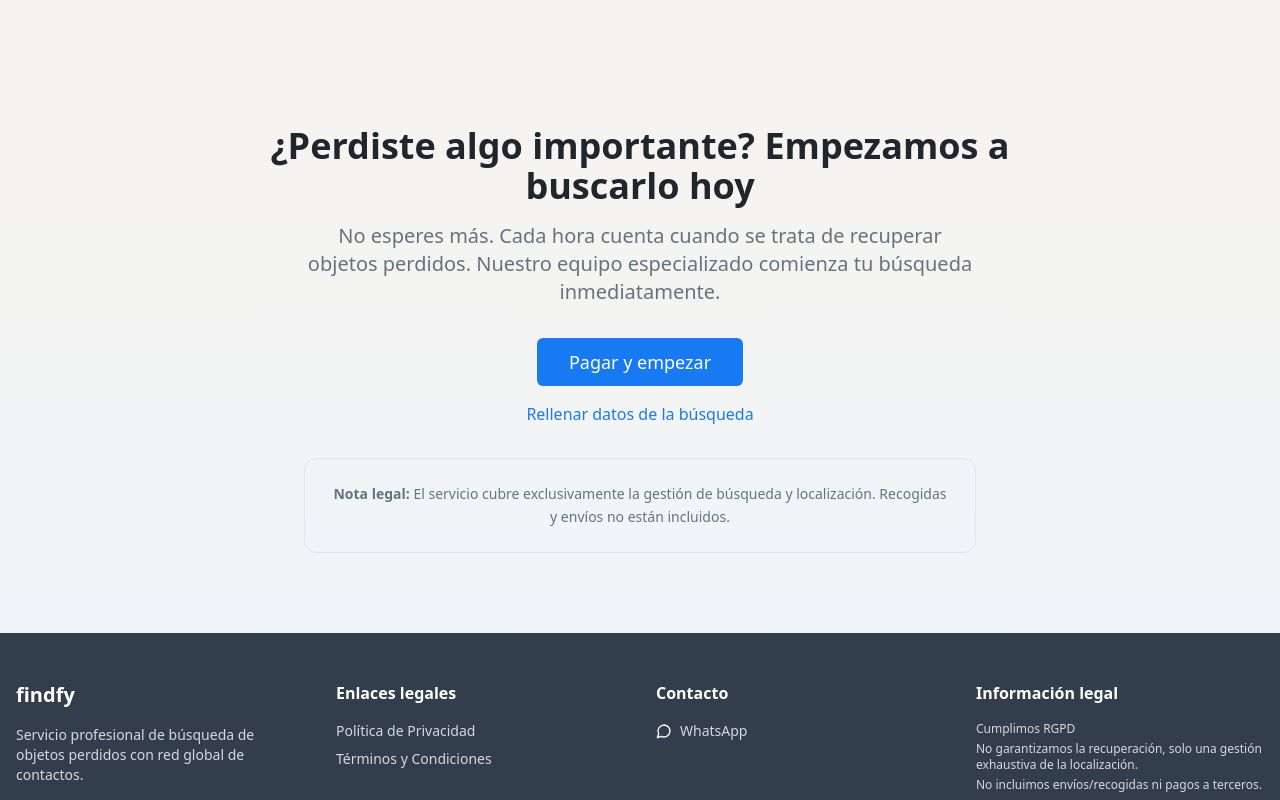
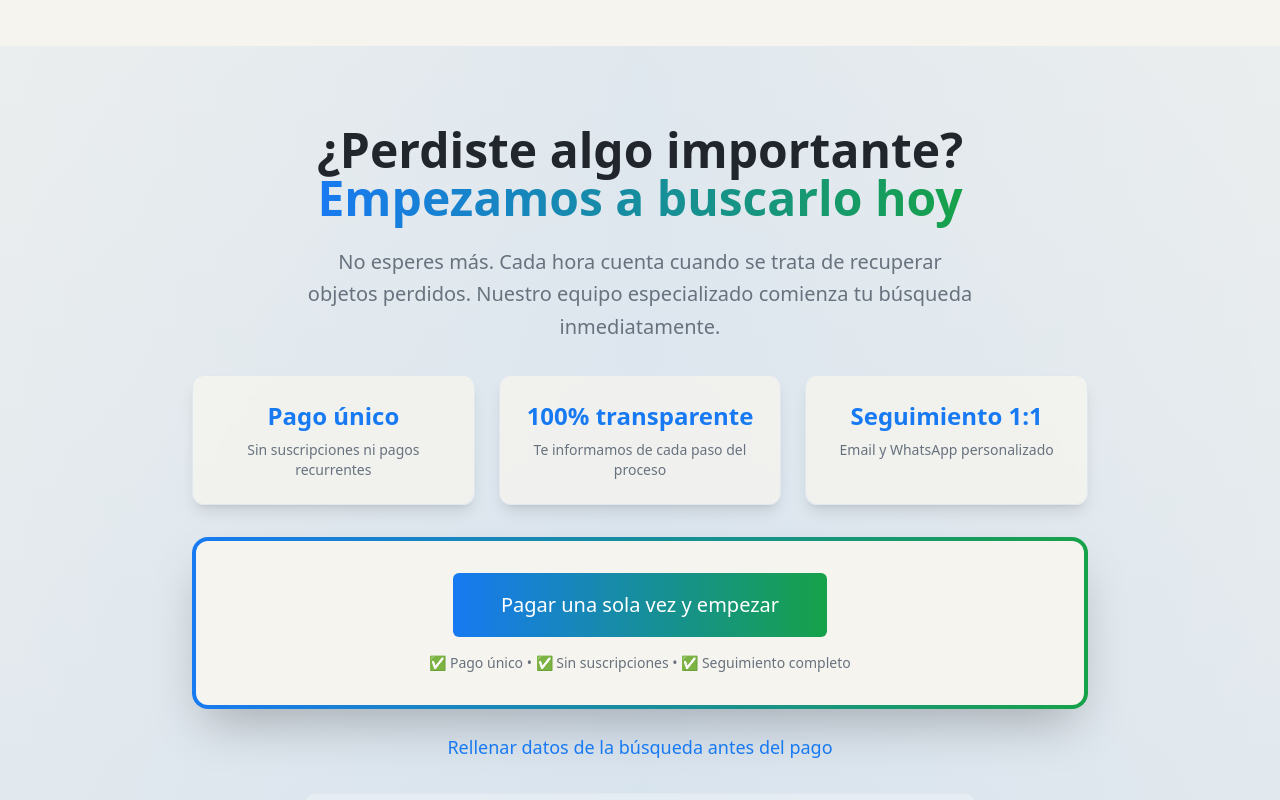
Before and after one commit to danielmataro/localiza-tu-tesoro, a React (Vite) app: page / in a window 1280 px wide. Shown: the part 5600-6400 px from the top of the page. Built offline with nearby package versions, Linux system fonts and the light colour scheme.

Commit message:
Refine CTA section
Update CTA section to highlight one-time payment, no subscriptions, and transparent process updates.

```diff
--- a/src/components/CTA.tsx
+++ b/src/components/CTA.tsx
@@ -2,32 +2,60 @@ import { Button } from "@/components/ui/button";
 
 const CTA = () => {
   return (
-    <section className="py-20 bg-gradient-to-b from-background to-secondary">
-      <div className="container mx-auto px-4">
+    <section className="py-20 bg-gradient-to-b from-primary/5 to-primary/10 relative overflow-hidden">
+      <div className="absolute inset-0 bg-gradient-to-r from-transparent via-primary/5 to-transparent"></div>
+      <div className="container mx-auto px-4 relative">
         <div className="max-w-4xl mx-auto text-center space-y-8">
-          <div className="space-y-4">
-            <h2 className="text-3xl md:text-4xl font-bold">
-              ¿Perdiste algo importante? Empezamos a buscarlo hoy
+          <div className="space-y-6">
+            <h2 className="text-3xl md:text-4xl lg:text-5xl font-bold leading-tight">
+              ¿Perdiste algo importante?{" "}
+              <span className="bg-gradient-to-r from-primary to-accent bg-clip-text text-transparent">
+                Empezamos a buscarlo hoy
+              </span>
             </h2>
-            <p className="text-xl text-muted-foreground max-w-2xl mx-auto">
+            <p className="text-xl text-muted-foreground max-w-2xl mx-auto leading-relaxed">
               No esperes más. Cada hora cuenta cuando se trata de recuperar objetos perdidos. Nuestro equipo especializado comienza tu búsqueda inmediatamente.
             </p>
           </div>
 
-          <div className="space-y-4">
-            <Button
-              size="lg"
-              className="text-lg px-8 py-6 shadow-strong hover:shadow-xl transition-all duration-300"
-              onClick={() => window.open('https://buy.stripe.com/eVqbJ20EW7wm3Sya6s18c00', '_blank')}
-            >
-              Pagar y empezar
-            </Button>
+          {/* Destacar características principales */}
+          <div className="grid md:grid-cols-3 gap-6 my-8">
+            <div className="bg-background/80 backdrop-blur-sm p-6 rounded-xl border shadow-lg">
+              <div className="text-2xl font-bold text-primary mb-2">Pago único</div>
+              <p className="text-sm text-muted-foreground">Sin suscripciones ni pagos recurrentes</p>
+            </div>
+            <div className="bg-background/80 backdrop-blur-sm p-6 rounded-xl border shadow-lg">
+              <div className="text-2xl font-bold text-primary mb-2">100% transparente</div>
+              <p className="text-sm text-muted-foreground">Te informamos de cada paso del proceso</p>
+            </div>
+            <div className="bg-background/80 backdrop-blur-sm p-6 rounded-xl border shadow-lg">
+              <div className="text-2xl font-bold text-primary mb-2">Seguimiento 1:1</div>
+              <p className="text-sm text-muted-foreground">Email y WhatsApp personalizado</p>
+            </div>
+          </div>
+
+          <div className="space-y-6">
+            <div className="bg-gradient-to-r from-primary to-accent p-1 rounded-2xl shadow-2xl">
+              <div className="bg-background rounded-xl p-8">
+                <Button
+                  size="lg"
+                  className="w-full sm:w-auto text-xl px-12 py-8 shadow-strong hover:shadow-2xl transition-all duration-300 text-white bg-gradient-to-r from-primary to-accent hover:from-primary/90 hover:to-accent/90"
+                  onClick={() => window.open('https://buy.stripe.com/eVqbJ20EW7wm3Sya6s18c00', '_blank')}
+                >
+                  Pagar una sola vez y empezar
+                </Button>
+                <p className="text-sm text-muted-foreground mt-4 font-medium">
+                  ✅ Pago único • ✅ Sin suscripciones • ✅ Seguimiento completo
+                </p>
+              </div>
+            </div>
+
             <div className="block">
               <a
                 href="#"
-                className="text-primary hover:text-primary/80 font-medium underline-offset-4 hover:underline transition-colors"
+                className="text-primary hover:text-primary/80 font-medium underline-offset-4 hover:underline transition-colors text-lg"
               >
-                Rellenar datos de la búsqueda
+                Rellenar datos de la búsqueda antes del pago
               </a>
             </div>
           </div>
```
